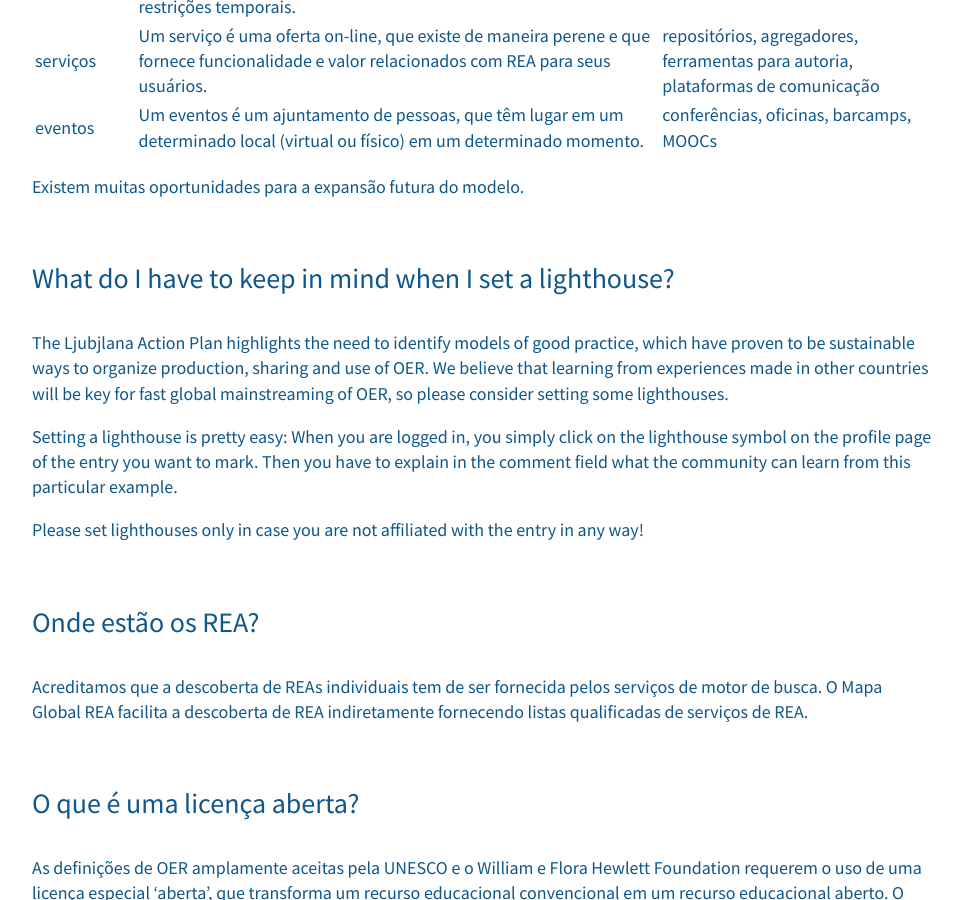
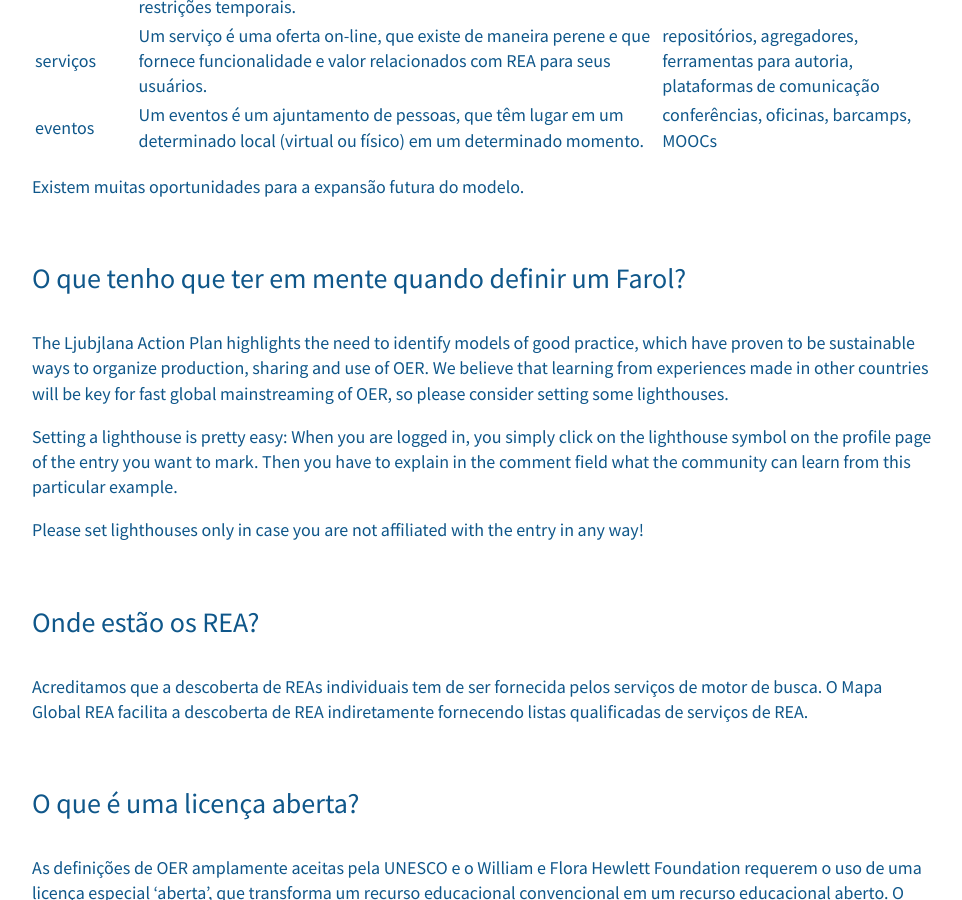
Before and after one commit to hbz/oerworldmap-ui, a Jekyll site: the page built from docs/FAQ.pt.md, in a window 1280 px wide and 900 px high, scrolled down 2263 px. Shown: the whole window, without its empty margins (158-1120 px from the left). Built offline with Jekyll 4.4.1, drawn with Linux system fonts in a browser that asks for light colours; nearby versions of some CDN libraries; comment, search, counter and statistics services are not loaded; a style sheet for code colours, icons or effects is not loaded.

Commit message:
New translations FAQ.md (Portuguese, Brazilian)

```diff
--- a/docs/FAQ.pt.md
+++ b/docs/FAQ.pt.md
@@ -54,7 +54,7 @@ O Mapa Global REAcoleta dados sobre os atores e as atividades relacionadas à RE
 
 Existem muitas oportunidades para a expansão futura do modelo.
 
-## What do I have to keep in mind when I set a lighthouse?
+## O que tenho que ter em mente quando definir um Farol?
 
 The Ljubjlana Action Plan highlights the need to identify models of good practice, which have proven to be sustainable ways to organize production, sharing and use of OER. We believe that learning from experiences made in other countries will be key for fast global mainstreaming of OER, so please consider setting some lighthouses.
 
```
